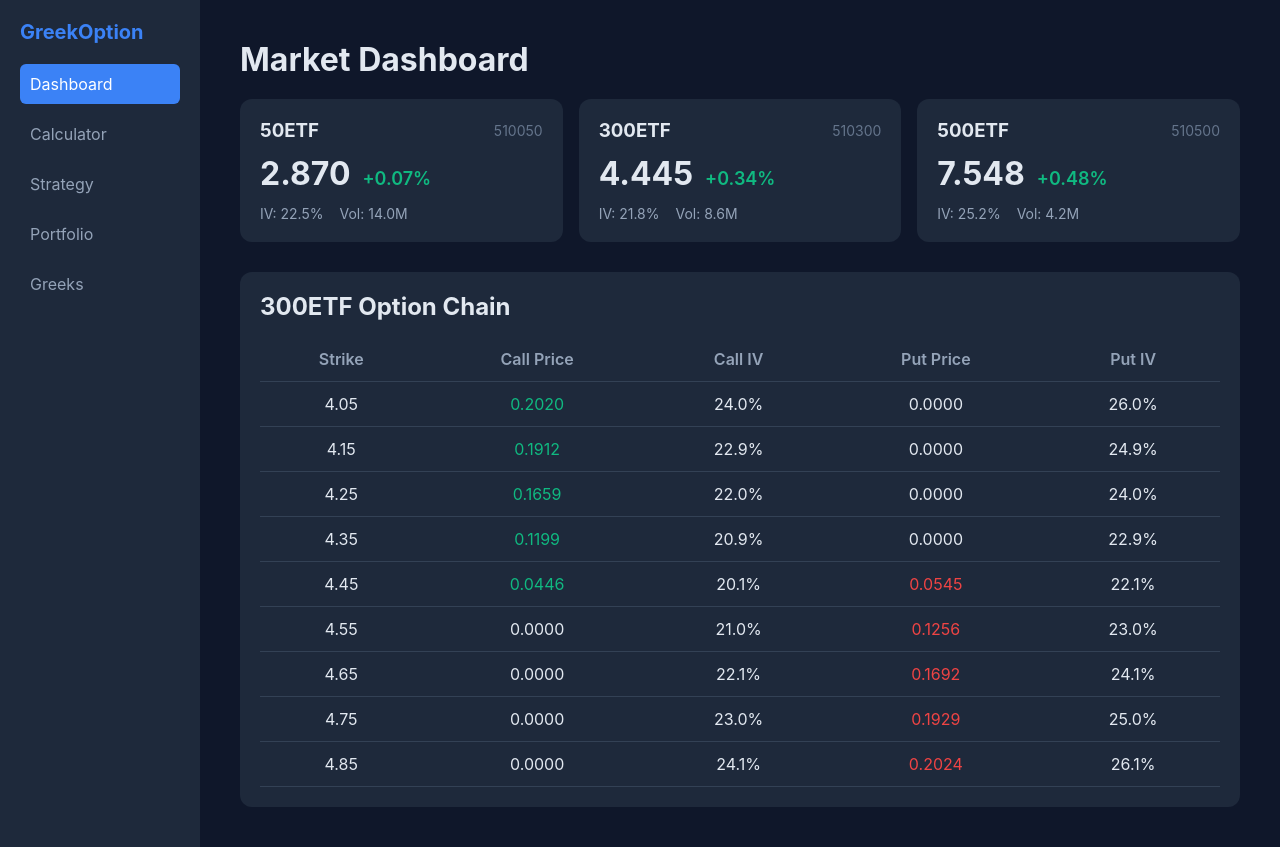
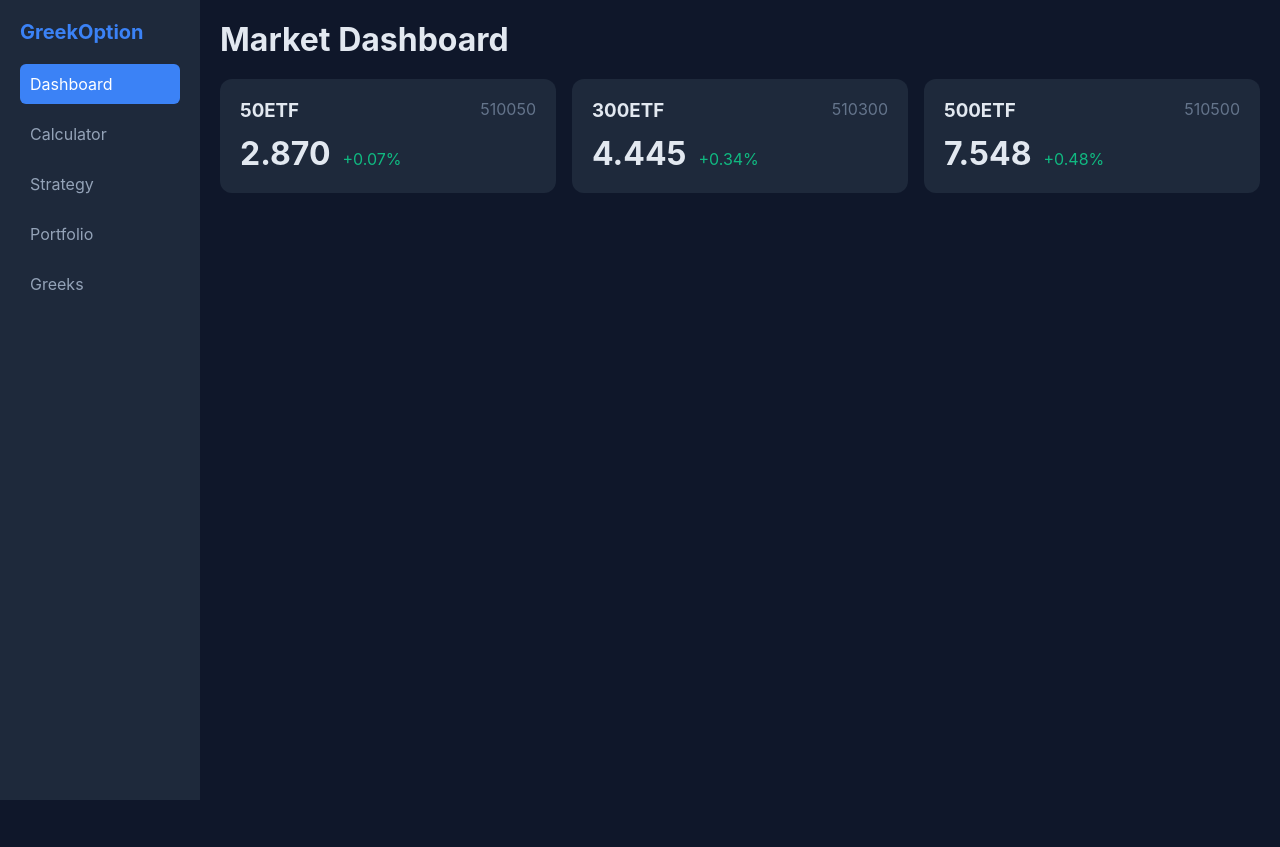
Before and after one commit to yann4030/greekoption, a Vue app in the folder options-trading-web/frontend/: page / in a window 1280 px wide. After the commit the page ends 800 px from the top, so only its background shows below. Built offline with nearby package versions, Linux system fonts and the light colour scheme.

Commit message:
v8.5 Inline all pages in App.vue to fix routing issue

```diff
--- a/options-trading-web/frontend/src/App.vue
+++ b/options-trading-web/frontend/src/App.vue
@@ -1,11 +1,133 @@
 <template>
   <div id="app">
-    <router-view />
+    <div class="layout">
+      <aside class="sidebar">
+        <div class="logo">GreekOption</div>
+        <nav>
+          <a href="#" @click.prevent="currentPage = 'dashboard'" :class="{active: currentPage === 'dashboard'}">Dashboard</a>
+          <a href="#" @click.prevent="currentPage = 'calculator'" :class="{active: currentPage === 'calculator'}">Calculator</a>
+          <a href="#" @click.prevent="currentPage = 'strategy'" :class="{active: currentPage === 'strategy'}">Strategy</a>
+          <a href="#" @click.prevent="currentPage = 'portfolio'" :class="{active: currentPage === 'portfolio'}">Portfolio</a>
+          <a href="#" @click.prevent="currentPage = 'greeks'" :class="{active: currentPage === 'greeks'}">Greeks</a>
+        </nav>
+      </aside>
+      <main>
+        <!-- Dashboard Page -->
+        <div v-if="currentPage === 'dashboard'" class="page">
+          <h1>Market Dashboard</h1>
+          <div class="etf-grid">
+            <div v-for="etf in etfList" :key="etf.symbol" class="etf-card">
+              <div class="etf-header">
+                <h3>{{ etf.name }}</h3>
+                <span class="symbol">{{ etf.symbol }}</span>
+              </div>
+              <div class="etf-price">
+                <span class="price">{{ etf.price.toFixed(3) }}</span>
+                <span :class="['change', etf.change >= 0 ? 'up' : 'down']">
+                  {{ etf.change >= 0 ? '+' : '' }}{{ etf.change.toFixed(2) }}%
+                </span>
+              </div>
+            </div>
+          </div>
+        </div>
+
+        <!-- Calculator Page -->
+        <div v-if="currentPage === 'calculator'" class="page">
+          <h1>Option Calculator</h1>
+          <div class="calculator-content">
+            <div class="input-section">
+              <div class="form-group">
+                <label>Spot Price</label>
+                <input v-model.number="calc.spot" type="number" step="0.001" />
+              </div>
+              <div class="form-group">
+                <label>Strike Price</label>
+                <input v-model.number="calc.strike" type="number" step="0.001" />
+              </div>
+              <button @click="calculate" class="calc-btn">Calculate</button>
+            </div>
+            <div class="result-section">
+              <div class="result-card">
+                <div class="result-label">Option Price</div>
+                <div class="result-value">{{ calcResult.price.toFixed(4) }}</div>
+              </div>
+            </div>
+          </div>
+        </div>
+
+        <!-- Strategy Page -->
+        <div v-if="currentPage === 'strategy'" class="page">
+          <h1>Strategy Analysis</h1>
+          <div class="strategy-list">
+            <div v-for="s in strategies" :key="s.id" class="strategy-item">
+              <h3>{{ s.name }}</h3>
+              <p>{{ s.description }}</p>
+            </div>
+          </div>
+        </div>
+
+        <!-- Portfolio Page -->
+        <div v-if="currentPage === 'portfolio'" class="page">
+          <h1>Portfolio</h1>
+          <div class="portfolio-summary">
+            <div class="summary-card">
+              <div class="summary-label">Total Value</div>
+              <div class="summary-value">¥125,000</div>
+            </div>
+            <div class="summary-card">
+              <div class="summary-label">P&L</div>
+              <div class="summary-value positive">+¥5,200</div>
+            </div>
+          </div>
+        </div>
+
+        <!-- Greeks Page -->
+        <div v-if="currentPage === 'greeks'" class="page">
+          <h1>Greeks Analysis</h1>
+          <div class="greeks-grid">
+            <div class="greek-card">
+              <div class="greek-name">Delta</div>
+              <div class="greek-value">0.45</div>
+            </div>
+            <div class="greek-card">
+              <div class="greek-name">Gamma</div>
+              <div class="greek-value">0.08</div>
+            </div>
+            <div class="greek-card">
+              <div class="greek-name">Theta</div>
+              <div class="greek-value">-0.12</div>
+            </div>
+          </div>
+        </div>
+      </main>
+    </div>
   </div>
 </template>
 
 <script setup lang="ts">
-// App root
+import { ref } from 'vue'
+
+const currentPage = ref('dashboard')
+
+const etfList = ref([
+  { symbol: '510050', name: '50ETF', price: 2.870, change: 0.07 },
+  { symbol: '510300', name: '300ETF', price: 4.445, change: 0.34 },
+  { symbol: '510500', name: '500ETF', price: 7.548, change: 0.48 },
+])
+
+const calc = ref({ spot: 4.445, strike: 4.5 })
+const calcResult = ref({ price: 0.1456 })
+
+const calculate = () => {
+  calcResult.value.price = Math.abs(calc.value.spot - calc.value.strike) + 0.1
+}
+
+const strategies = ref([
+  { id: 'iron-condor', name: 'Iron Condor', description: 'Sell OTM Call Spread + Sell OTM Put Spread' },
+  { id: 'bull-call', name: 'Bull Call Spread', description: 'Buy ATM Call + Sell OTM Call' },
+  { id: 'bear-put', name: 'Bear Put Spread', description: 'Buy ATM Put + Sell OTM Put' },
+  { id: 'straddle', name: 'Long Straddle', description: 'Buy ATM Call + Buy ATM Put' },
+])
 </script>
 
 <style>
@@ -16,12 +138,245 @@
 }
 
 body {
-  font-family: -apple-system, BlinkMacSystemFont, "Segoe UI", Roboto, "Helvetica Neue", Arial, sans-serif;
+  font-family: -apple-system, BlinkMacSystemFont, "Segoe UI", Roboto, sans-serif;
   background: #0f172a;
   color: #e2e8f0;
 }
 
-#app {
+.layout {
+  display: flex;
   min-height: 100vh;
 }
+
+.sidebar {
+  width: 200px;
+  background: #1e293b;
+  padding: 20px;
+}
+
+.logo {
+  font-size: 20px;
+  font-weight: bold;
+  color: #3b82f6;
+  margin-bottom: 20px;
+}
+
+nav {
+  display: flex;
+  flex-direction: column;
+  gap: 10px;
+}
+
+nav a {
+  color: #94a3b8;
+  text-decoration: none;
+  padding: 10px;
+  border-radius: 6px;
+  display: block;
+}
+
+nav a:hover,
+nav a.active {
+  background: #3b82f6;
+  color: white;
+}
+
+main {
+  flex: 1;
+  padding: 20px;
+}
+
+.page h1 {
+  margin-bottom: 20px;
+  color: #e2e8f0;
+}
+
+/* Dashboard */
+.etf-grid {
+  display: grid;
+  grid-template-columns: repeat(auto-fit, minmax(280px, 1fr));
+  gap: 16px;
+}
+
+.etf-card {
+  background: #1e293b;
+  border-radius: 12px;
+  padding: 20px;
+}
+
+.etf-header {
+  display: flex;
+  justify-content: space-between;
+  margin-bottom: 12px;
+}
+
+.etf-header h3 {
+  color: #e2e8f0;
+}
+
+.symbol {
+  color: #64748b;
+}
+
+.etf-price {
+  display: flex;
+  align-items: baseline;
+  gap: 12px;
+}
+
+.price {
+  font-size: 32px;
+  font-weight: bold;
+  color: #e2e8f0;
+}
+
+.change.up {
+  color: #10b981;
+}
+
+.change.down {
+  color: #ef4444;
+}
+
+/* Calculator */
+.calculator-content {
+  display: grid;
+  grid-template-columns: 1fr 1fr;
+  gap: 24px;
+}
+
+.input-section {
+  background: #1e293b;
+  border-radius: 12px;
+  padding: 24px;
+}
+
+.form-group {
+  margin-bottom: 16px;
+}
+
+.form-group label {
+  display: block;
+  margin-bottom: 8px;
+  color: #94a3b8;
+}
+
+.form-group input {
+  width: 100%;
+  padding: 10px;
+  background: #0f172a;
+  border: 1px solid #334155;
+  border-radius: 6px;
+  color: #e2e8f0;
+}
+
+.calc-btn {
+  width: 100%;
+  padding: 12px;
+  background: #3b82f6;
+  color: white;
+  border: none;
+  border-radius: 6px;
+  cursor: pointer;
+}
+
+.result-section {
+  background: #1e293b;
+  border-radius: 12px;
+  padding: 24px;
+}
+
+.result-card {
+  background: #0f172a;
+  border-radius: 8px;
+  padding: 20px;
+  text-align: center;
+}
+
+.result-label {
+  color: #94a3b8;
+  margin-bottom: 8px;
+}
+
+.result-value {
+  color: #3b82f6;
+  font-size: 36px;
+  font-weight: bold;
+}
+
+/* Strategy */
+.strategy-list {
+  display: flex;
+  flex-direction: column;
+  gap: 12px;
+}
+
+.strategy-item {
+  background: #1e293b;
+  border-radius: 8px;
+  padding: 16px;
+}
+
+.strategy-item h3 {
+  color: #e2e8f0;
+  margin-bottom: 8px;
+}
+
+.strategy-item p {
+  color: #94a3b8;
+}
+
+/* Portfolio */
+.portfolio-summary {
+  display: grid;
+  grid-template-columns: repeat(auto-fit, minmax(200px, 1fr));
+  gap: 16px;
+}
+
+.summary-card {
+  background: #1e293b;
+  border-radius: 12px;
+  padding: 20px;
+  text-align: center;
+}
+
+.summary-label {
+  color: #94a3b8;
+  margin-bottom: 8px;
+}
+
+.summary-value {
+  color: #e2e8f0;
+  font-size: 28px;
+  font-weight: bold;
+}
+
+.summary-value.positive {
+  color: #10b981;
+}
+
+/* Greeks */
+.greeks-grid {
+  display: grid;
+  grid-template-columns: repeat(auto-fit, minmax(150px, 1fr));
+  gap: 16px;
+}
+
+.greek-card {
+  background: #1e293b;
+  border-radius: 12px;
+  padding: 20px;
+  text-align: center;
+}
+
+.greek-name {
+  color: #94a3b8;
+  margin-bottom: 8px;
+}
+
+.greek-value {
+  color: #e2e8f0;
+  font-size: 24px;
+  font-weight: bold;
+}
 </style>
```
